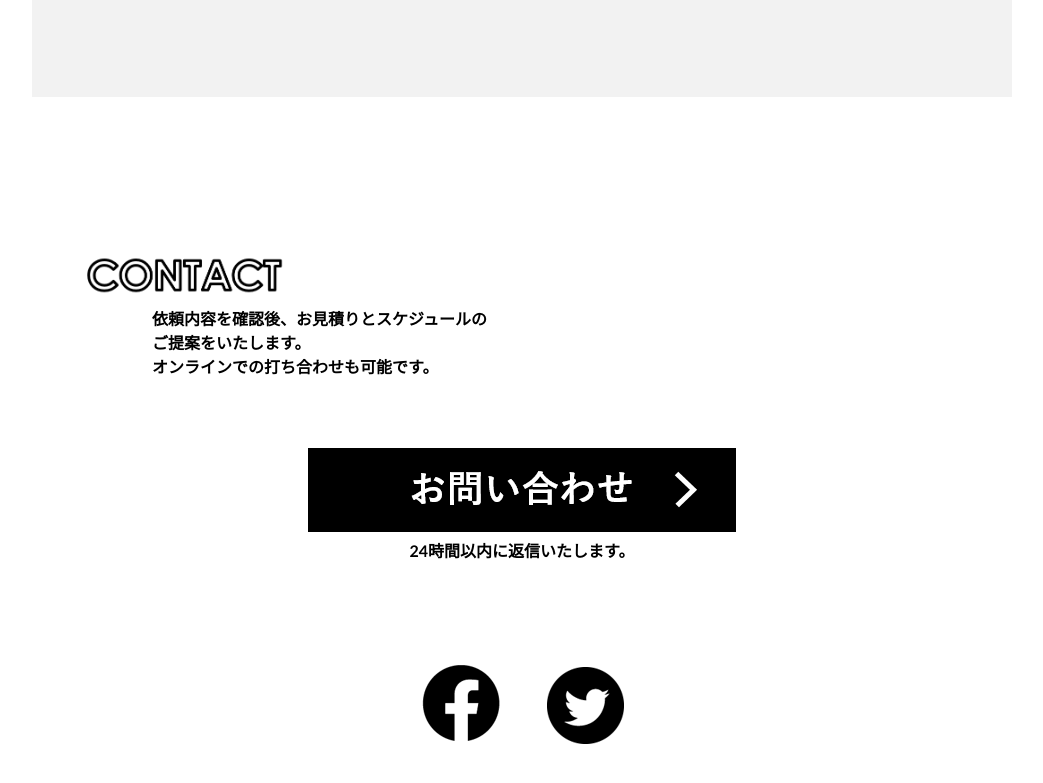
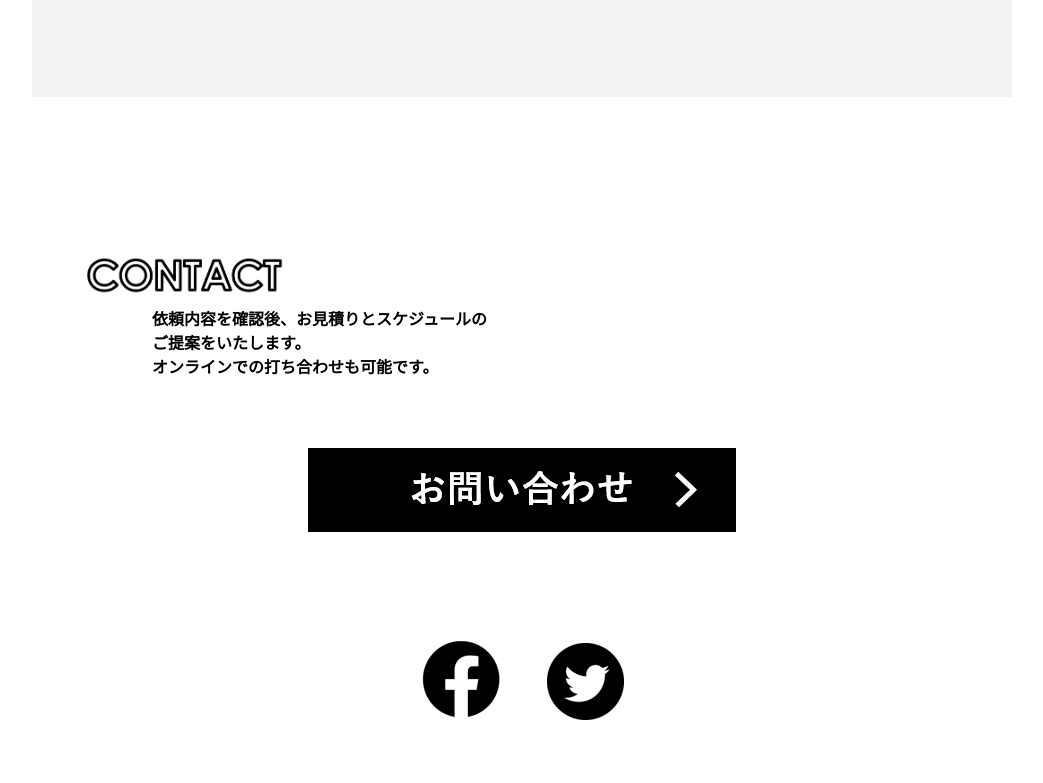
Before and after one commit to skakeru/powerpointplus-1, a plain HTML site: page index.html in a window 1280 px wide. Shown: the part 2619-3402 px from the top of the page, without its empty margins (118-1161 px from the left). Drawn offline with nearby package versions, Linux system fonts and the light colour scheme; a script that the page names is missing.

Commit message:
Update index.html

```diff
--- a/index.html
+++ b/index.html
@@ -190,7 +190,6 @@
               <a href="https://www.google.com/intl/ja_jp/forms/about/">
                   <img src="./images/apply.png">
               </a>
-              <p>24時間以内に返信いたします。</p>
             </div>
 
 
```
